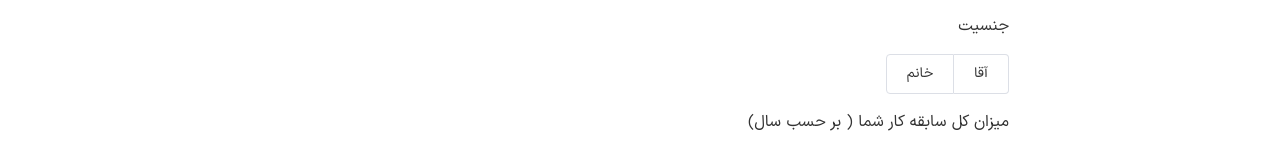
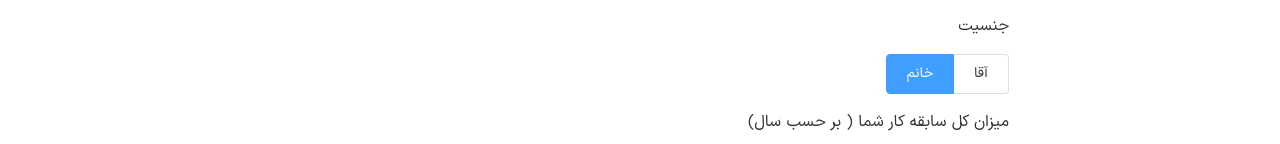
Before and after one commit to ashkantaravati/thesis-survey-app-front, a Vue app: page /participate/1/1 in a window 1280 px wide. Shown: the part 437-581 px from the top of the page. Built offline with nearby package versions, Linux system fonts and the light colour scheme; no server answers; what @soerenmartius/vue3-clipboard would draw is missing.

Commit message:
fix male and female values

```diff
--- a/src/views/survey/SurveyStep1.vue
+++ b/src/views/survey/SurveyStep1.vue
@@ -29,8 +29,8 @@
     <div class="block mb-halfrem">
       <p>جنسیت</p>
       <el-radio-group v-model="generalSurvey.sex" dir="ltr">
-        <el-radio-button label="خانم"></el-radio-button>
-        <el-radio-button label="آقا"></el-radio-button>
+        <el-radio-button label="female">خانم</el-radio-button>
+        <el-radio-button label="male">آقا</el-radio-button>
       </el-radio-group>
     </div>
     <div class="block mb-halfrem">
```
